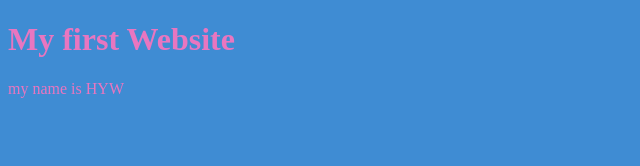
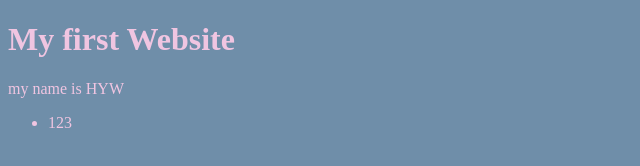
Before and after one commit to GHS-maker/MyWebsite, a plain HTML site: page index.html in a window 1280 px wide. Shown: the whole page, without its empty margins (0-640 px from the left). Drawn offline with Linux system fonts and the light colour scheme.

Commit message:
add index.html

```diff
--- a/index.html
+++ b/index.html
@@ -9,5 +9,8 @@
 <body>
     <h1>My first Website</h1>
     <p>my name is HYW</p>
+    <ul>
+        <li>123</li>
+    </ul>
 </body>
 </html>
--- a/style.css
+++ b/style.css
@@ -1 +1 @@
-body{background-color:#3f8cd3;color:#e876c0;}
+body{background-color:#6f8ea9;color:#f0c5e1;}
```
